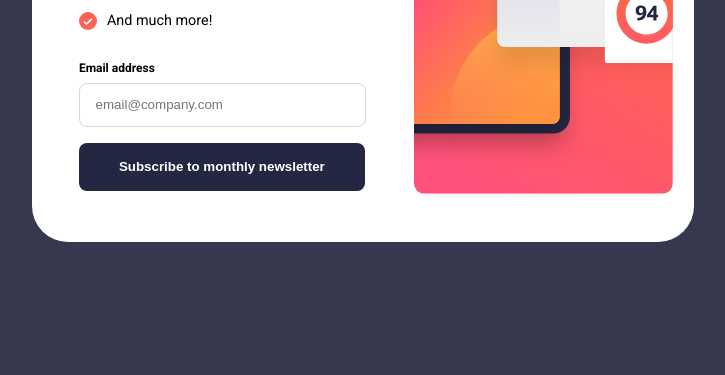
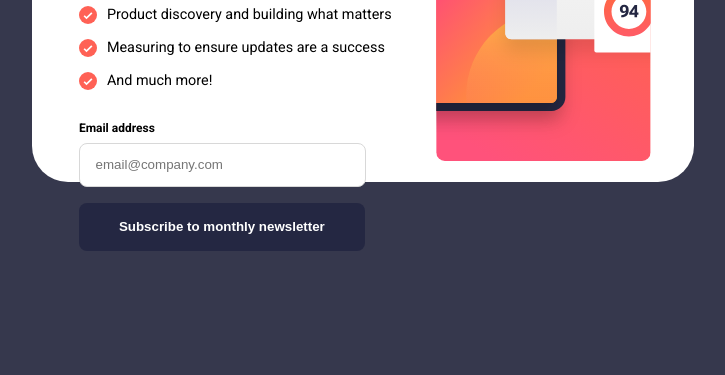
Before and after one commit to Sitkowski01/Newsletter-sign-up-form-with-success-message, a plain HTML site: page index.html in a window 1280 px wide. Shown: the part 366-741 px from the top of the page, without its empty margins (277-1002 px from the left). Drawn offline with Linux system fonts and the light colour scheme.

Commit message:
Update style.css

```diff
--- a/style.css
+++ b/style.css
@@ -14,7 +14,7 @@ body {
     width: 100%;
     display: grid;
     grid-template-columns: 1fr 0.6fr 0.6fr 0.5fr 0.5fr 1fr;
-    grid-template-rows: 1fr 1fr 1fr 1fr 1fr 1fr;
+    grid-template-rows: 1fr 0.5fr 0.5fr 0.5fr 0.5fr 1fr;
 }
 .column{
     padding: 13% 0 15% 13%;
```
